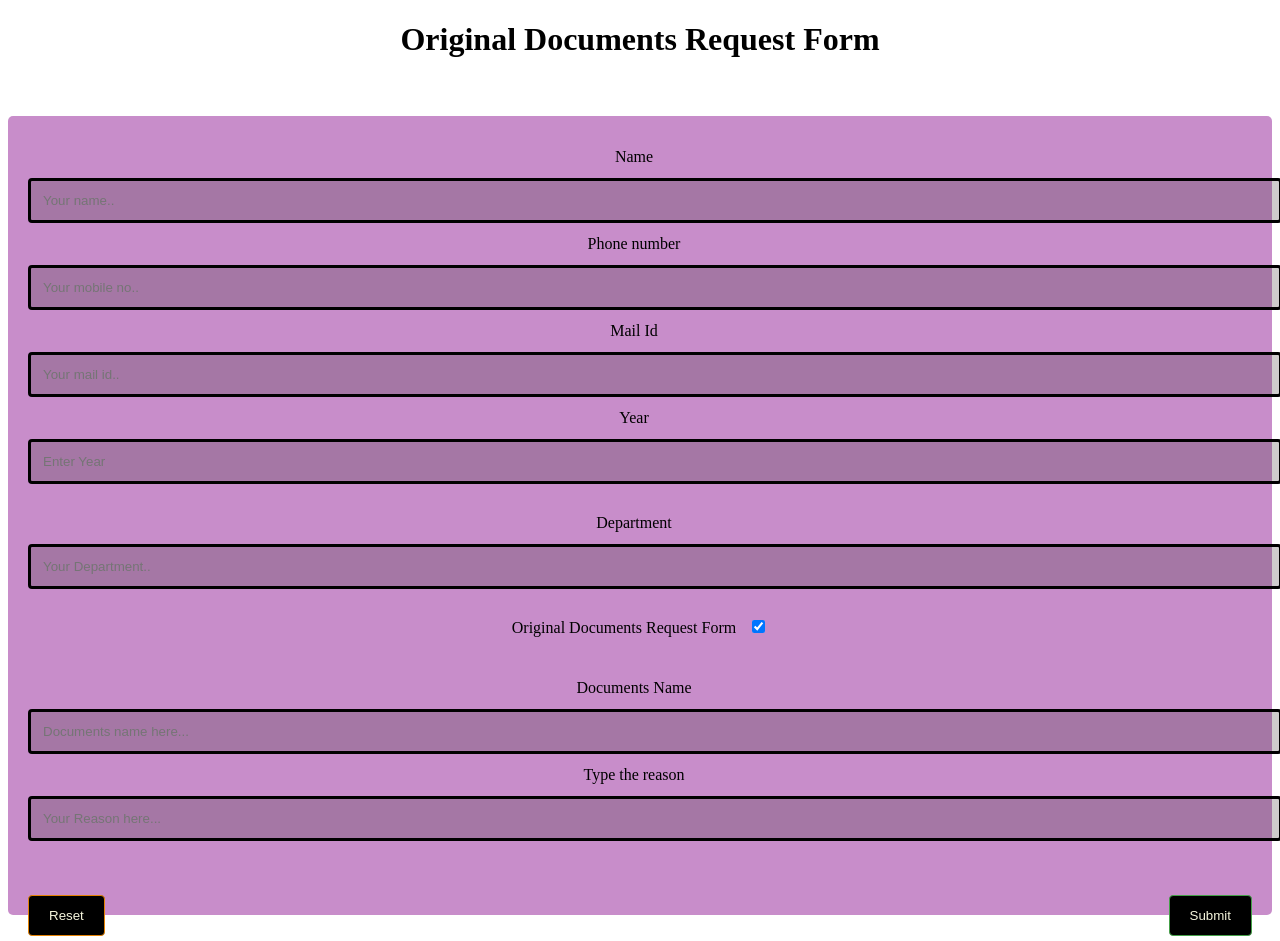
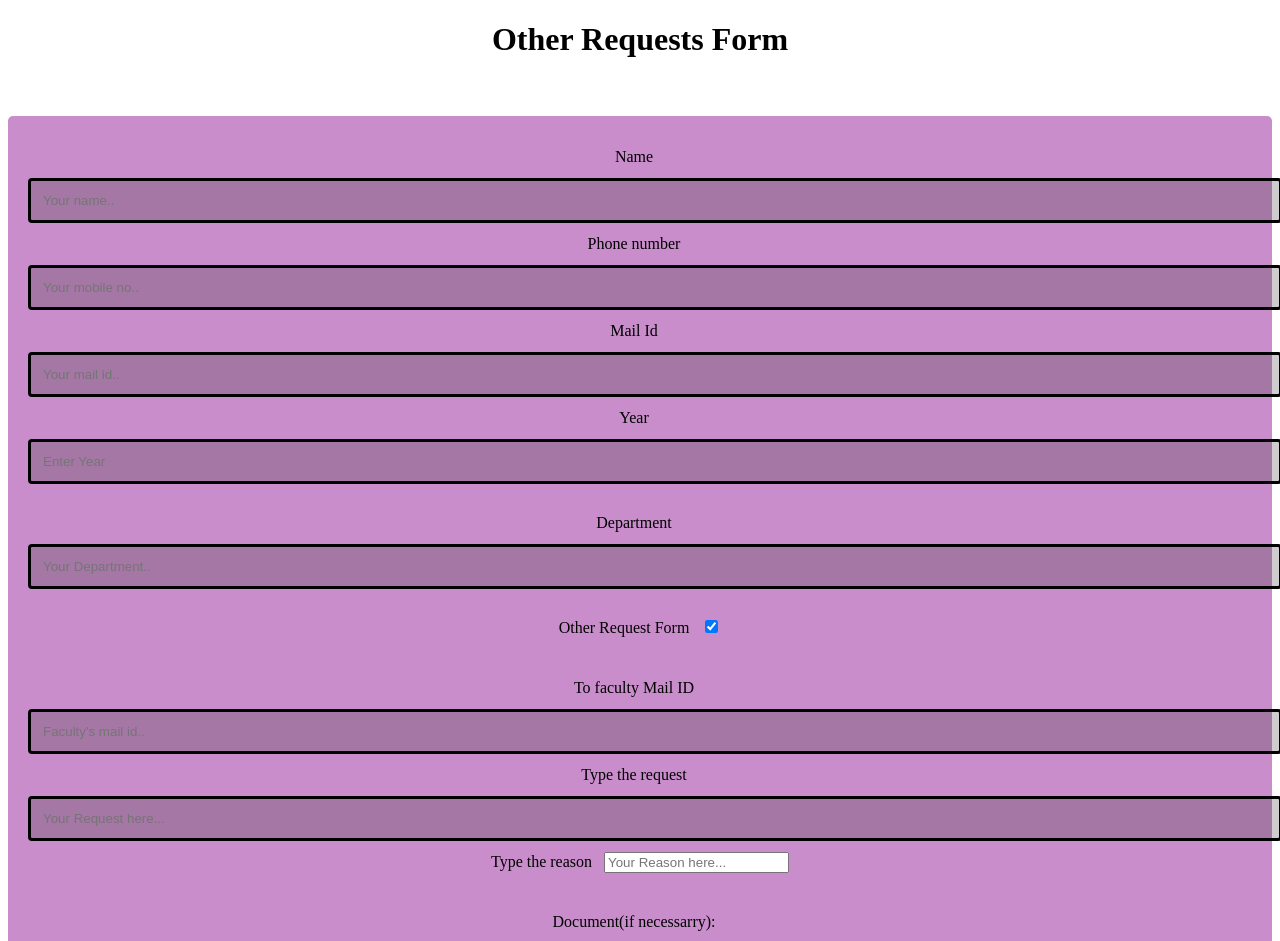
Before and after one commit to AAnirudh07/Permission-and-Request-Online-System-OOAD-Mini-Project, a React (Create React App) app in the folder Web Application/client/: page / in a window 1280 px wide. Shown: the top 941 px of the page. Built offline with nearby package versions, Linux system fonts and the light colour scheme.

Commit message:
fix Form5.js

```diff
--- a/Web Application/client/src/App.js
+++ b/Web Application/client/src/App.js
@@ -8,12 +8,13 @@ import Form1 from "./Pages/Form1";
 import Form2 from "./Pages/Form2";
 import Form3 from "./Pages/Form3";
 import Form4 from "./Pages/Form4";
+import Form5 from "./Pages/Form5";
 function App() {
 
     return (
         <Router>
             <Routes>
-                <Route path="/" element={<Form4 />} />
+                <Route path="/" element={<Form5 />} />
                 <Route path="/studentProfile" element={<StudentLandingPage />} />
                 <Route path="/facultyProfile" element={<FacultyLandingPage />} />
                 <Route path="/form1" element={<Form1 />}></Route>
--- a/Web Application/client/src/Pages/form5.js
+++ b/Web Application/client/src/Pages/form5.js
@@ -3,7 +3,7 @@ import Axios from "axios";
 import "./form.css";
 import { useNavigate } from "react-router-dom";
 
-function form5() {
+function Form5() {
 
     let navigate = useNavigate();
 
@@ -36,55 +36,42 @@ function form5() {
 
 
       return (
-
         <div>
-            <h1 style="font-size: 50px;color: rgb(2, 51, 51);">Hostel Leave Form</h1>
+        <h1>Other Requests Form</h1>
         <br /><br />
-            <h2 style="font-family:'Lucida Sans';">
-                <div class="container">
-                    <label for="fname">Name *</label>
+            <div className="container">
+                    <label for="fname">Name</label>
                     <input type="text" id="name" name="name" placeholder="Your name.." pattern="' '|[a-zA-Z ]*"
-                        oninvalid="alert('Please enter valid data');" required onChange={(e) => {
-                            setname(e.target.value);}}/>
+                       required />
                     <label for="phoneno">Phone number</label>
                     <input name="contact number" type="number" placeholder="Your mobile no.."
-                       pattern="[0-9]{1,10}" required onChange={(e) => {
-                        setphno(e.target.value);
-                      }}/>
+                        pattern="[0-9]{1,10}" required />
                         <label for="email">Mail Id</label>
-                    <input type="email" id="email" name="mailid" placeholder="Your mail id.." required onChange={(e) => {
-                        setEmailID(e.target.value);
-                    }} />
+                        <input type="email" id="email" name="mailid" placeholder="Your mail id.." required />
                     <label for="year">Year</label>
-                    <input type="number" id="year" name="year" pattern="[1-4]"
-                    placeholder="Enter Year" required onChange={(e) => {
-                        setyear(e.target.value);
-                      }} /><br /><br />
-                    <label>Department:</label><br />
-                    <input name="from" id="from" type="date" required onChange={(e) => {
-        setdep(e.target.value);
-      }}/><br />
+                    <input type="number" id="year" name="year" pattern="[1-4]" placeholder="Enter Year" required /><br /><br />
+                    <label for="dept">Department</label>
+                    <input type="text" id="dept" name="dept" placeholder="Your Department.." pattern="' '|[a-zA-Z ]*"
+                       required /><br /><br />
+                       <label>Other Request Form</label>
+                       <input type="checkbox" name="type" value="Early Leave Form" checked required />
+                       <br /><br />
                     <label for="femail">To faculty Mail ID</label>
-<input type="email" id="femail" name="fmailid" placeholder="Faculty's mail id.." required onChange={(e) => {
-                        setfEmailID(e.target.value);
-                    }}></input>
+                    <input type="email" id="femail" name="fmailid" placeholder="Faculty's mail id.." required />
+
+                    <label for="request">Type the request </label>
+                    <input type="text" id="request" name="request" placeholder="Your Request here..." />
                     <label for="reason">Type the reason </label>
-                        <textarea id="reason" name="reason" placeholder="Your Reason here..."
-                            style="height: 100px;" required onChange={(e) => {
-                                setreason(e.target.value);
-                              }}></textarea>
-                        <label>Request letter: <input type="text" name="proof" value="Request letter"
-                         onChange={(e) => {
-                            setreasonletter(e.target.value);
-                          }}/> </label>
+                    <input type="reason" id="reason" name="reason" placeholder="Your Reason here..." required />
                     <br /><br />
-                            <input type="submit" value="Submit" />
+                    <label>Document(if necessarry): </label>
+                    <input type="text" name = "proof" value="Proof letter" />
+                    <br /><br />
+                    <input type="submit" value="Submit" onClick={request}/>
                     <input type="reset" />
                 </div>
-                        </h2>
         </div>
-
                         );
 }
 
-                        export default form5;
+export default Form5;
```
Lines whose indentation alone changed are shown as unchanged.
